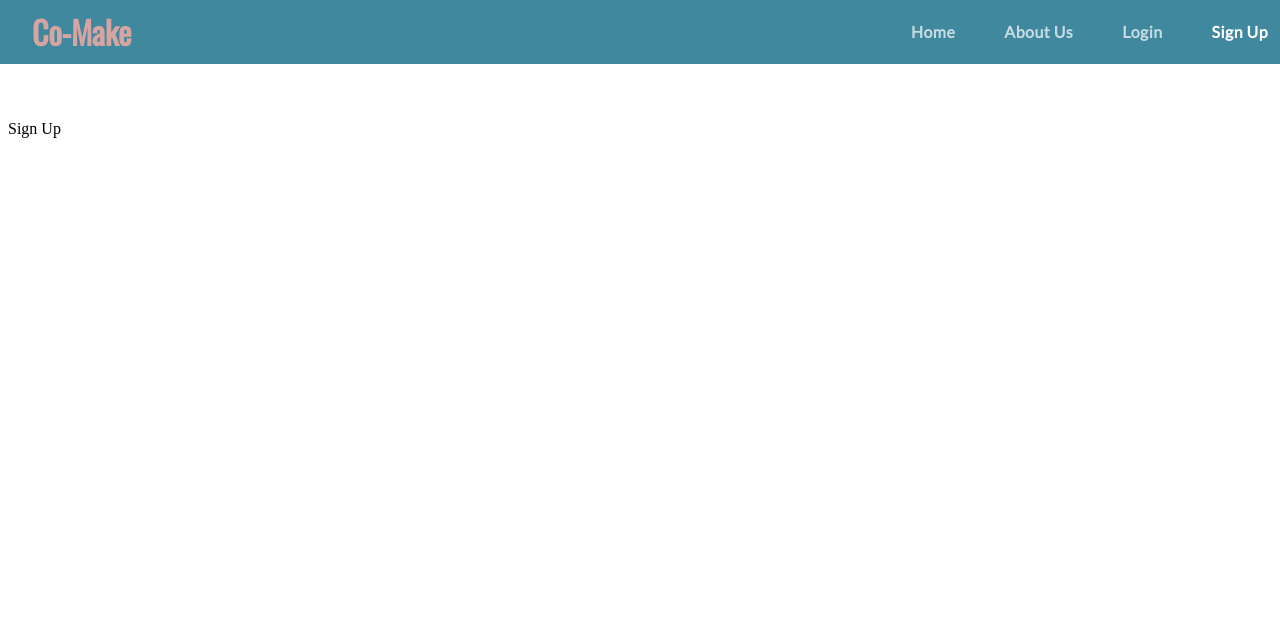
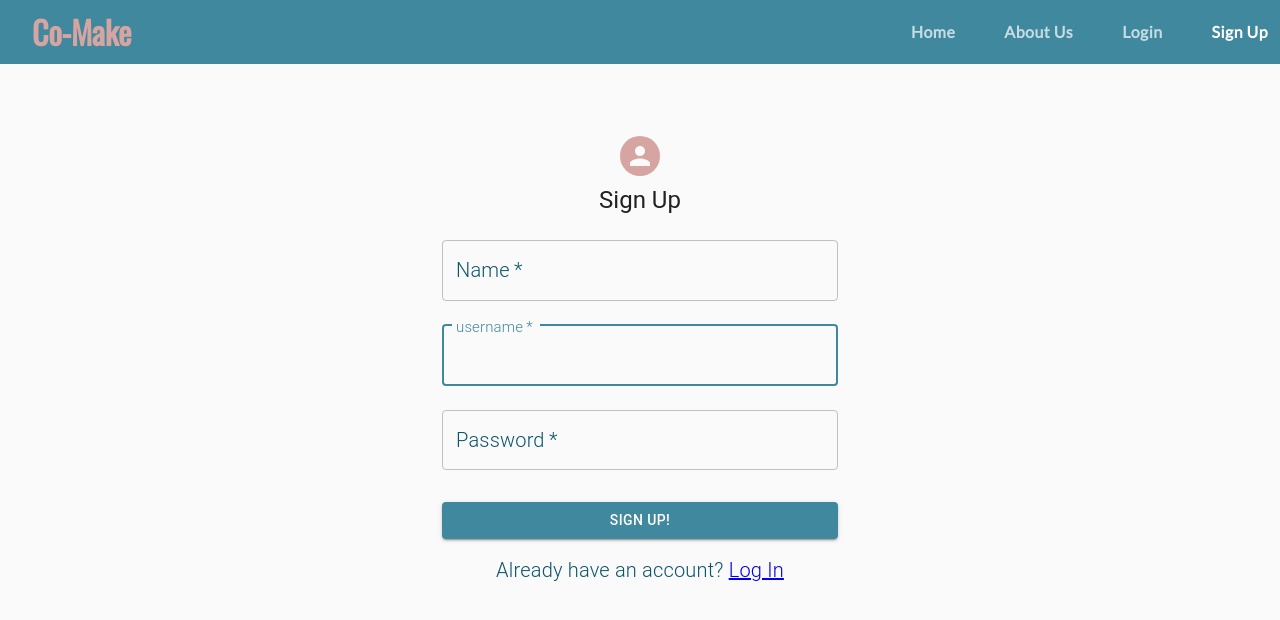
Before and after one commit to BW-CoMake/Front-End, a React (Create React App) app in the folder comake/: page /register in a window 1280 px wide. Shown: the top 620 px of the page. Built offline with nearby package versions, Linux system fonts and the light colour scheme.

Commit message:
made a quick sign up form, can add validation if needed!

```diff
--- a/comake/src/App.js
+++ b/comake/src/App.js
@@ -5,6 +5,7 @@ import { ThemeProvider } from '@material-ui/styles';
 import theme from './ui/Theme';
 import Header from './ui/Header';
 import Login from './components/Login';
+import Signup from './components/Signup';
 
 
 function App() {
@@ -16,7 +17,7 @@ function App() {
           <Route exact path="/" component={() => <div>Home</div>} />
           <Route exact path="/about" component={() => <div>About</div>} />
           <Route exact path="/login" render={ (props)=> <Login {...props} /> } />
-          <Route exact path="/register" component={() => <div>Sign Up</div>} />
+          <Route exact path="/register" render={ (props)=> <Signup {...props} /> } />
         </Switch>
       </Router>
     </ThemeProvider>
--- a/comake/src/components/Login.js
+++ b/comake/src/components/Login.js
@@ -60,7 +60,7 @@ const Login = ({history, values, errors, touched, login, getUsers}) => {
                             required
                             fullWidth
                             id="username"
-                            label="username"
+                            label="Username"
                             name="username"
                             autoComplete="username"
                             autoFocus
--- /dev/null
+++ b/comake/src/components/Signup.js
@@ -0,0 +1,104 @@
+import React from "react"
+import Avatar from "@material-ui/core/Avatar";
+import Button from "@material-ui/core/Button";
+import CssBaseline from "@material-ui/core/CssBaseline";
+import TextField from "@material-ui/core/TextField";
+import Typography from "@material-ui/core/Typography";
+import { makeStyles } from "@material-ui/core/styles";
+import Container from "@material-ui/core/Container";
+import { Link } from "react-router-dom";
+
+import useInput from '../hooks/input';
+import { register } from '../actions/index';
+import { connect } from "react-redux";
+
+const useStyles = makeStyles(theme => ({
+    paper: {
+        marginTop: theme.spacing(8),
+        display: "flex",
+        flexDirection: "column",
+        alignItems: "center",
+    },
+    avatar: {
+        margin: theme.spacing(1),
+        backgroundColor: theme.palette.secondary.main,
+    },
+    form: {
+        width: "100%",
+        marginTop: theme.spacing(1),
+    },
+    submit: {
+        margin: theme.spacing(3, 0, 2),
+    },
+}));
+const SignUp = ({ history, values, errors, touched, register, getUsers}) => {
+    const classes = useStyles();
+    const [username, handleUsername] = useInput("");
+    const [password, handlePassword] = useInput("");
+    const handleSubmit = (e) => {
+        e.preventDefault()
+        register({ username, password })
+        setTimeout(() => history.push("/dashboard"), 2000)
+    }
+return (
+    <div>
+        <Container component="main" maxWidth="xs">
+            <CssBaseline />
+            <div className={classes.paper}>
+                <Avatar className={classes.avatar} />
+                <Typography component="h1" variant="h5">Sign Up</Typography>
+                <form className={classes.form} onSubmit={handleSubmit} >
+                <TextField
+                        variant="outlined"
+                        margin="normal"
+                        required
+                        fullWidth
+                        id="name"
+                        label="Name"
+                        name="name"
+                        autoComplete="name"
+                        autoFocus
+                    />
+                    <TextField
+                        variant="outlined"
+                        margin="normal"
+                        required
+                        fullWidth
+                        id="username"
+                        label="username"
+                        name="username"
+                        autoComplete="username"
+                        autoFocus
+                        onChange={e => handleUsername(e.target.value)}
+                    />
+                    <TextField
+                        variant="outlined"
+                        margin="normal"
+                        required
+                        fullWidth
+                        name="password"
+                        label="Password"
+                        type="password"
+                        id="password"
+                        autoComplete="current-password"
+                        onChange={e => handlePassword(e.target.value)}
+                    />
+                    <Button
+                        type="submit"
+                        fullWidth
+                        variant="contained"
+                        color="primary"
+                        className={classes.submit}>Sign Up!</Button>
+                </form>
+                <Typography>Already have an account? <Link to="/">Log In</Link></Typography>
+            </div>
+        </Container>
+    </div>
+)}
+
+
+const mapStateToProps = (state) => {
+    return { state }
+}
+
+export default connect(mapStateToProps, { register })(SignUp)
--- a/comake/src/ui/Header.js
+++ b/comake/src/ui/Header.js
@@ -81,8 +81,6 @@ export default function Header(props) {
     const theme = useTheme();
 
     const matchesMD = useMediaQuery(theme.breakpoints.down("md"));
-    const matchesSM = useMediaQuery(theme.breakpoints.down("sm"));
-    const matchesXS = useMediaQuery(theme.breakpoints.down("xs"));
 
     const iOS = process.browser && /iPad|iPhone|iPod/.test(navigator.userAgent);
 
```
